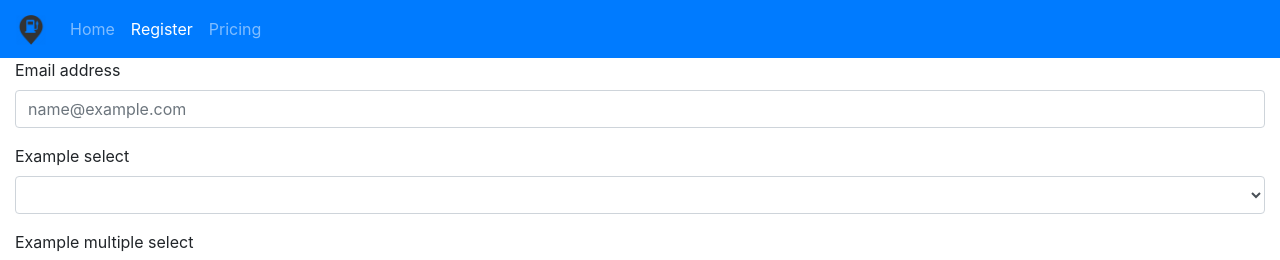
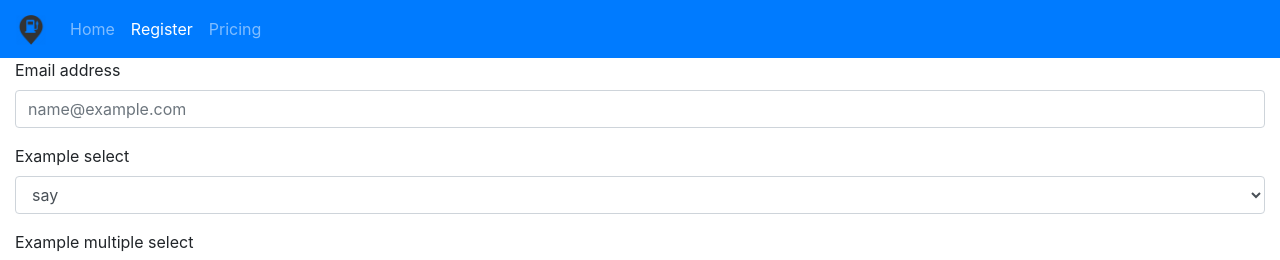
Before and after one commit to gabbosx77/front-modular, an Angular app: page /register in a window 1280 px wide. Shown: the top 260 px of the page. Built offline with nearby package versions, Linux system fonts and the light colour scheme.

Commit message:
say hello to my little friend

```diff
--- a/src/app/componets/register/register.component.html
+++ b/src/app/componets/register/register.component.html
@@ -6,7 +6,12 @@
   <div class="form-group">
     <label for="exampleFormControlSelect1">Example select</label>
     <select class="form-control" id="exampleFormControlSelect1">
-
+      <option>say</option>
+      <option>hello</option>
+      <option>to</option>
+      <option>my</option>
+      <option>little</option>
+      <option>friend</option>
     </select>
   </div>
   <div class="form-group">
```
